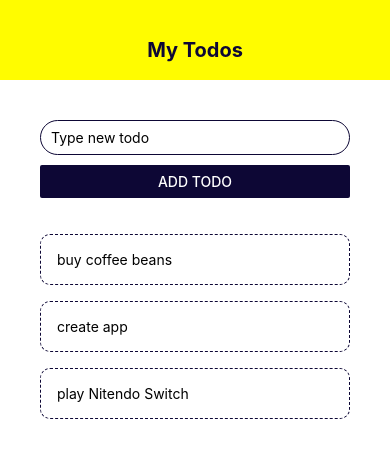
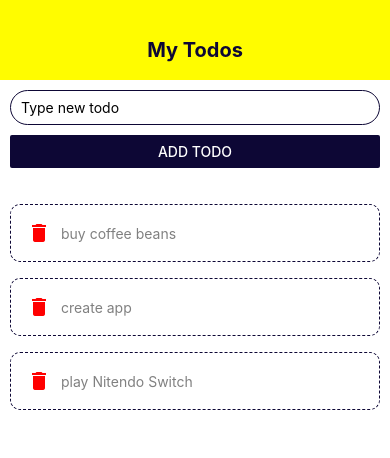
Before and after one commit to ushicode/react-native-app, a React Native app: screen / in a window 390 px wide. Shown: the top 458 px of the page. Built offline with nearby package versions, Linux system fonts and the light colour scheme.

Commit message:
todo list app completed

```diff
--- a/App.js
+++ b/App.js
@@ -78,9 +78,15 @@
     backgroundColor: "#fff",
   },
   content:{
-    padding: 40,
+    flex: 1,
+    padding: 10,
+
+    // backgroundColor: 'pink'
   },
   list:{
-    marginTop: 20
+    flex: 1,
+    marginTop: 20,
+
+    // backgroundColor: 'cyan'
   }
 });
--- a/components/todoitem.js
+++ b/components/todoitem.js
@@ -5,6 +5,7 @@
   TouchableOpacity,
   View,
 } from "react-native";
+import { MaterialIcons } from '@expo/vector-icons'
 
 const TodoItem = (props) => {
   const {item, onPressHandler} = props
@@ -13,7 +14,11 @@
 
     return (
       <TouchableOpacity onPress={()=>onPressHandler(item.key)}>
-        <Text style={styles.item}>{item.text}</Text>
+        <View style={styles.item}>
+          <MaterialIcons  name="delete" size={24} color='red'/>
+        <Text style={styles.itemText}>{item.text}</Text>
+        </View>
+
       </TouchableOpacity>
      );
 }
@@ -22,12 +27,18 @@
 
 const styles = StyleSheet.create({
   item: {
+    flexDirection: 'row',
+    alignItems: 'center',
     padding: 16,
     marginTop: 16,
     borderColor: '#0d0735',
     borderWidth: 1,
     borderStyle: 'dashed',
-    borderRadius: 10
+    borderRadius: 10,
 
+  },
+  itemText: {
+    marginLeft: 10,
+    color: 'grey'
   }
 })
```
